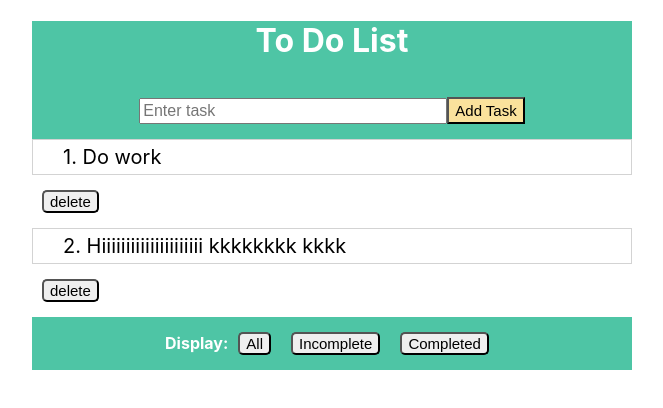
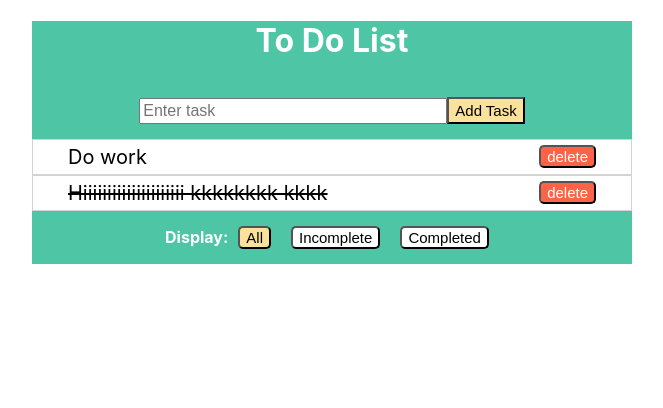
Before and after one commit to wenyuzheng/to-do-list, a React (Create React App) app: page / in a window 1280 px wide. Shown: the top 408 px of the page, without its empty margins (308-971 px from the left). Built offline with nearby package versions, Linux system fonts and the light colour scheme.

Commit message:
All handlers are working

```diff
--- a/src/App.css
+++ b/src/App.css
@@ -3,29 +3,3 @@
   width: 600px;
   margin: auto;
 }
-
-button {
-  margin: 15px 10px;
-  font-size: 15px;
-  border-radius: 5px;
-}
-
-button:hover {
-  background-color: #fae29e;
-  color: black;
-}
-
-.taskList {
-  text-align: left;
-  /* display: inline-flex; */
-}
-
-.text {
-  border: 1px lightgrey solid;
-  font-size: 20px;
-  padding: 5px 30px;
-}
-
-.text:hover {
-  background-color: #fae29e;
-}
--- a/src/App.js
+++ b/src/App.js
@@ -13,35 +13,13 @@ const App = () => {
     },
     {
       title: "Hiiiiiiiiiiiiiiiiiiiii  kkkkkkkk kkkk",
-      isComplete: false
+      isComplete: true
     }
   ]
 
   const [taskList, setTaskList] = useState(tasks);
   const [userInput, setUserInput] = useState(null);
-  const [currDisplaying, setCurrDisplaying] = useState("All");
-
-  const deleteTasksHandler = () => {
-    // get id of the task
-    // remove that task
-  }
-
-  const toggleCompletionHandler = (task, setTaskList) => {
-    setTaskList((currTaskList) => {
-      let newTaskList = [];
-      currTaskList.forEach((currTask) => {
-        let newTask = {};
-        newTask.title = currTask.title;
-        if (task.title === currTask.title) {
-          newTask.isComplete = !task.isComplete;
-        } else {
-          newTask.isComplete = currTask.isComplete;
-        }
-        newTaskList.push(newTask);
-      });
-      return newTaskList;
-    });
-  }
+  const [currentlyShowing, setCurrentlyShowing] = useState("All");
 
   return (
     <div className="App">
@@ -49,28 +27,29 @@ const App = () => {
 
       <div>
         {taskList.map((task, index) => {
-          const completed = task.isComplete ? "line-through" : "";
-          const style = { textDecorationLine: completed};
+          const taskListProps = {
+            task,
+            index,
+            taskList,
+            setTaskList,
+            "key": index,
+          }
 
-          return (
-            <div className="taskList">
-              <div onClick={() => toggleCompletionHandler(task, setTaskList)} style={style} className="text" key={Date.now()}> {(index+1) + ". " + task.title} </div>
-              <button >delete</button>
-            </div>
-          )
+          if (currentlyShowing === "All") {
+            return <Task {...taskListProps}/>
+          }
 
-          if (currDisplaying === "Incomplete" && !task.isComplete) {
+          if (currentlyShowing === "Incomplete" && !task.isComplete) {
+            return <Task {...taskListProps} />
+          }
 
-          } else if (currDisplaying === "Completed" && task.isComplete) {
-
-          } else {
-
+          if (currentlyShowing === "Completed" && task.isComplete) {
+            return <Task {...taskListProps} />
           }
         })}
       </div>
 
-      <Display setCurrDisplaying={setCurrDisplaying} currDisplaying={currDisplaying}/>
-
+      <Display setCurrentlyShowing={setCurrentlyShowing} currentlyShowing={currentlyShowing}/>
     </div>
   );
 }
@@ -79,9 +58,11 @@ export default App;
 
 
 // Work to be done:
-// 1. delete button function
-// 2. delete button layout
-// 3. set currDisplaying
-// 4. display all/incomplete/completed
+// 1. delete button function [done]
+// 2. delete button layout  [done]
+// 3. set currentlyShowing [done]
+// 4. display all/incomplete/completed  [done]
 // 5. display buttons background color changed if clicked
-// 6. firebase
+// 6. if userInput is nothing or null, alert
+// 6. simplify code + give correct name [done]
+// 7. firebase
--- a/src/Display.css
+++ b/src/Display.css
@@ -11,3 +11,15 @@ p {
   color: white;
   font-weight: 700;
 }
+
+
+button {
+  margin: 15px 10px;
+  font-size: 15px;
+  border-radius: 5px;
+}
+
+button:hover {
+  background-color: #fae29e;
+  color: black;
+}
--- a/src/Display.js
+++ b/src/Display.js
@@ -1,33 +1,26 @@
-import React, { useState }from 'react';
+import React from 'react';
 import './Display.css';
 
 const Display = (props) => {
 
-    // const displayAllHandler = () => {
-    //     props.setCurrDisplaying("All");
-    //     console.log(props.c)
-    // }
+    const displayButtonList = [
+        {
+            id: "All",
+            isClicked: true
+        },
+        {
+            id: "Incomplete",
+            isClicked: false
+        },
+        {
+            id: "Completed",
+            isClicked: false
+        }
+    ];
 
-    // const displayIncompleteHandler = () => {
-    //     props.setCurrDisplaying("Incomplete");
-    //     console.log(props.c)
-    // }
-
-    // const displayCompletedHandler = () => {
-    //     props.setCurrDisplaying("Completed");
-    //     console.log(props.c)
-    // }
-
-    const [clicked, setClicked] = useState(false);
-
-    const displayHandler = (name) => {
-        props.setCurrDisplaying(name);
-        setClicked(true);
-        console.log(props.currDisplaying)
+    const displayHandler = (id) => {
+        props.setCurrentlyShowing(id);
     }
-
-    // const backgroundColor = clicked ? "fae29c" : "white";
-    // const style = { backgroundColor };
 
     return (
         <div className="outerDisplayDiv">
@@ -35,16 +28,15 @@ const Display = (props) => {
                 <div>
                     <p> Display:</p>
                 </div>
-                <div>
-                    <button onClick={() => displayHandler("All")} >All</button>
-                </div>
-                <div>
-                    <button onClick={() => displayHandler("Incomplete")} >Incomplete</button>
-                </div>
-                <div>
-                    <button onClick={() => displayHandler("Completed")} >Completed</button>
-                </div>
             </div>
+
+            {displayButtonList.map((button) => {
+
+                const backgroundColor = button.isClicked ? "#fae29c" : "white";
+                const style = { backgroundColor };
+
+                return <button onClick={() => displayHandler(button.id)} style={style} key={button.id}>{button.id}</button>
+            })}
         </div>
     )
 }
--- a/src/Task.css
+++ b/src/Task.css
@@ -1,8 +1,25 @@
-.task {
-    display: flex;
-    margin: 0 300px;
+.taskList {
+  text-align: left;
 }
 
-.checkbox {
-    margin: auto 10px;
+.text {
+  border: 1px lightgrey solid;
+  font-size: 20px;
+  padding: 5px 35px;
 }
+
+.text:hover {
+  background-color: #fae29e;
+}
+
+.delete {
+  float: right;
+  margin: 0;
+  background-color: #ff6347;
+  color: white;
+}
+
+.delete:hover {
+  background-color: #cc397b;
+  color: white;
+}
--- a/src/Task.js
+++ b/src/Task.js
@@ -2,14 +2,37 @@ import React from "react";
 import './Task.css';
 
 const Task = (props) => {
+
+    const deleteTasksHandler = (taskIndex) => {
+        let newTaskList = [...props.taskList];
+        newTaskList.splice(taskIndex, 1);
+        props.setTaskList(newTaskList);
+    }
+
+    const toggleCompletionHandler = (task, setTaskList) => {
+        setTaskList((currTaskList) => {
+            let newTaskList = [];
+            currTaskList.forEach((currTask) => {
+                let newTask = {};
+                newTask.title = currTask.title;
+                if (task.title === currTask.title) {
+                    newTask.isComplete = !task.isComplete;
+                } else {
+                    newTask.isComplete = currTask.isComplete;
+                }
+                newTaskList.push(newTask);
+            });
+            return newTaskList;
+        });
+    }
+
+    const completed = props.task.isComplete ? "line-through" : "";
+    const style = { textDecorationLine: completed };
+
     return (
-        <div >
-            <div className="task">
-                <input type="checkbox" className="checkbox" onClick={props.markAsCompleteHandler} />
-                <div className="text">{props.content}</div>
-                <div>
-                    <button onClick={props.deleteTasksHandler}>delete</button>
-                </div>
+        <div className="taskList">
+            <div onClick={() => toggleCompletionHandler(props.task, props.setTaskList)} style={style} className="text" > {props.task.title}
+                <button onClick={() => deleteTasksHandler(props.index)} className="delete">delete</button>
             </div>
         </div>
     )
```
